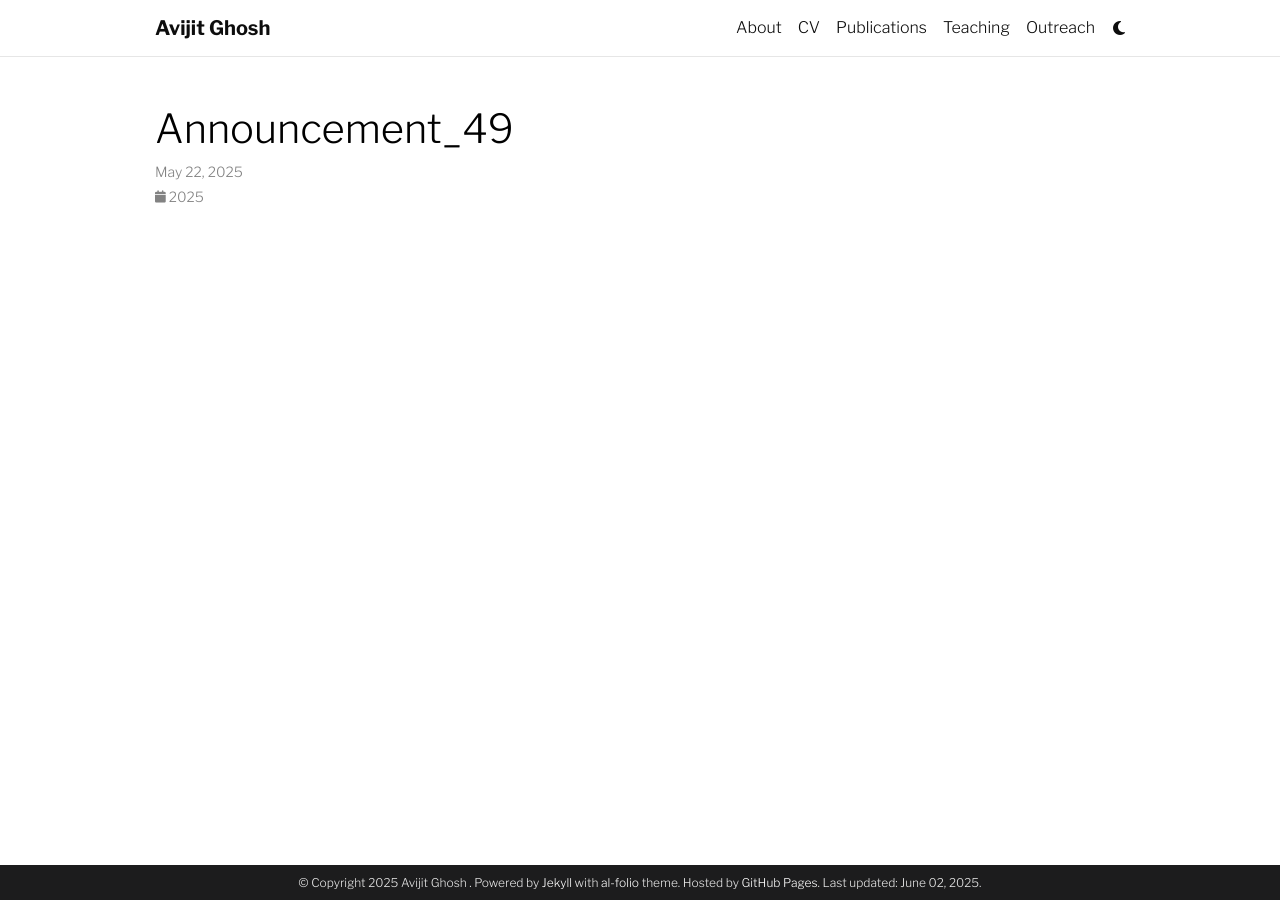
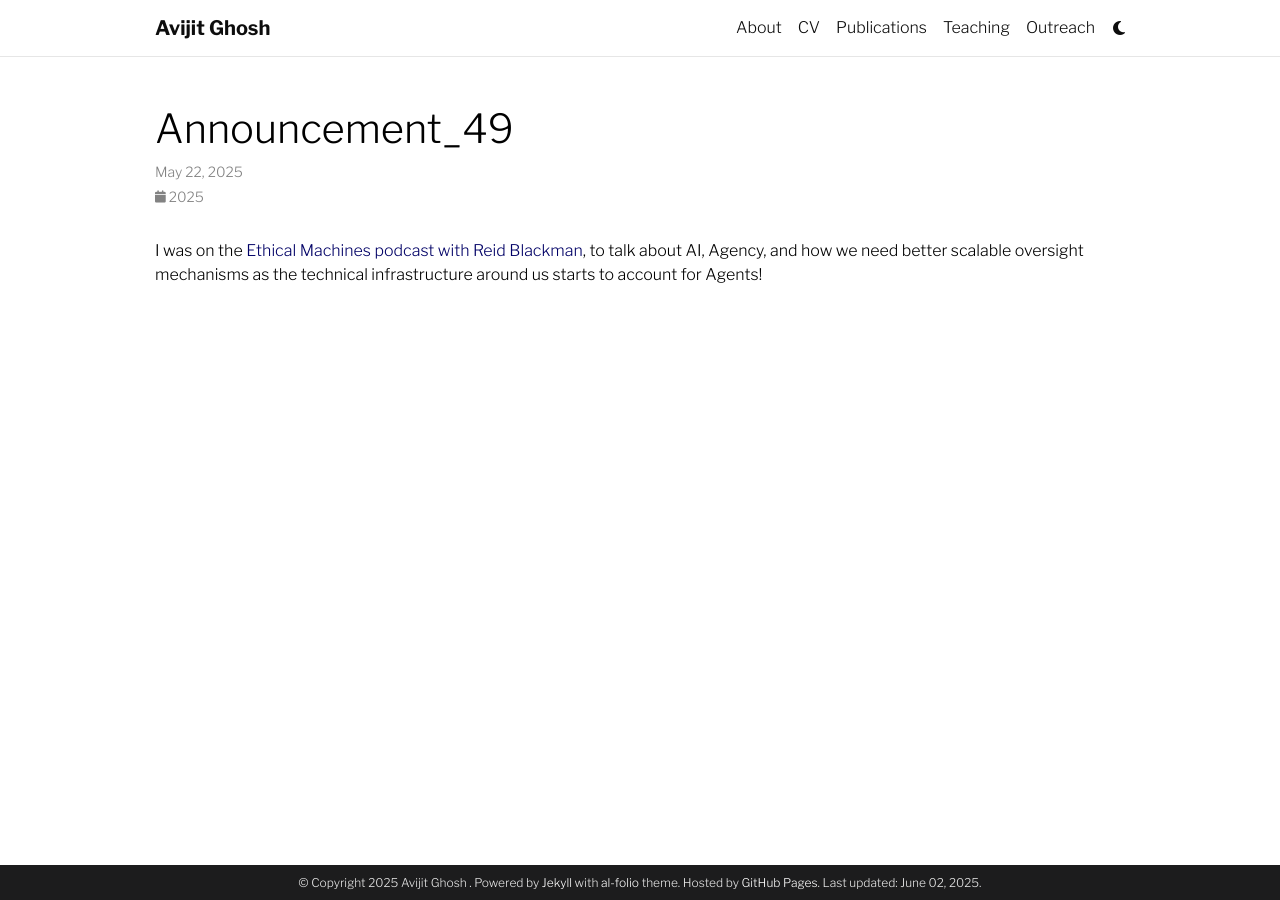
Before and after one commit to evijit/evijit.github.io, a Jekyll site: the page built from _news/announcement_49.md, in a window 1280 px wide. Built offline with Jekyll 4.4.1, drawn with Linux system fonts in a browser that asks for light colours; nearby versions of some CDN libraries; comment, search, counter and statistics services are not loaded; a style sheet for code colours, icons or effects is not loaded.

Commit message:
Update announcement_49.md

```diff
--- a/_news/announcement_49.md
+++ b/_news/announcement_49.md
@@ -4,3 +4,4 @@ date: 2025-05-22 15:59:00-0400
 inline: true
 related_posts: false
 ---
+I was on the [Ethical Machines podcast with Reid Blackman](https://podcasts.apple.com/us/podcast/were-not-ready-for-agentic-ai/id1751550186?i=1000709391707), to talk about AI, Agency, and how we need better scalable oversight mechanisms as the technical infrastructure around us starts to account for Agents!
```
